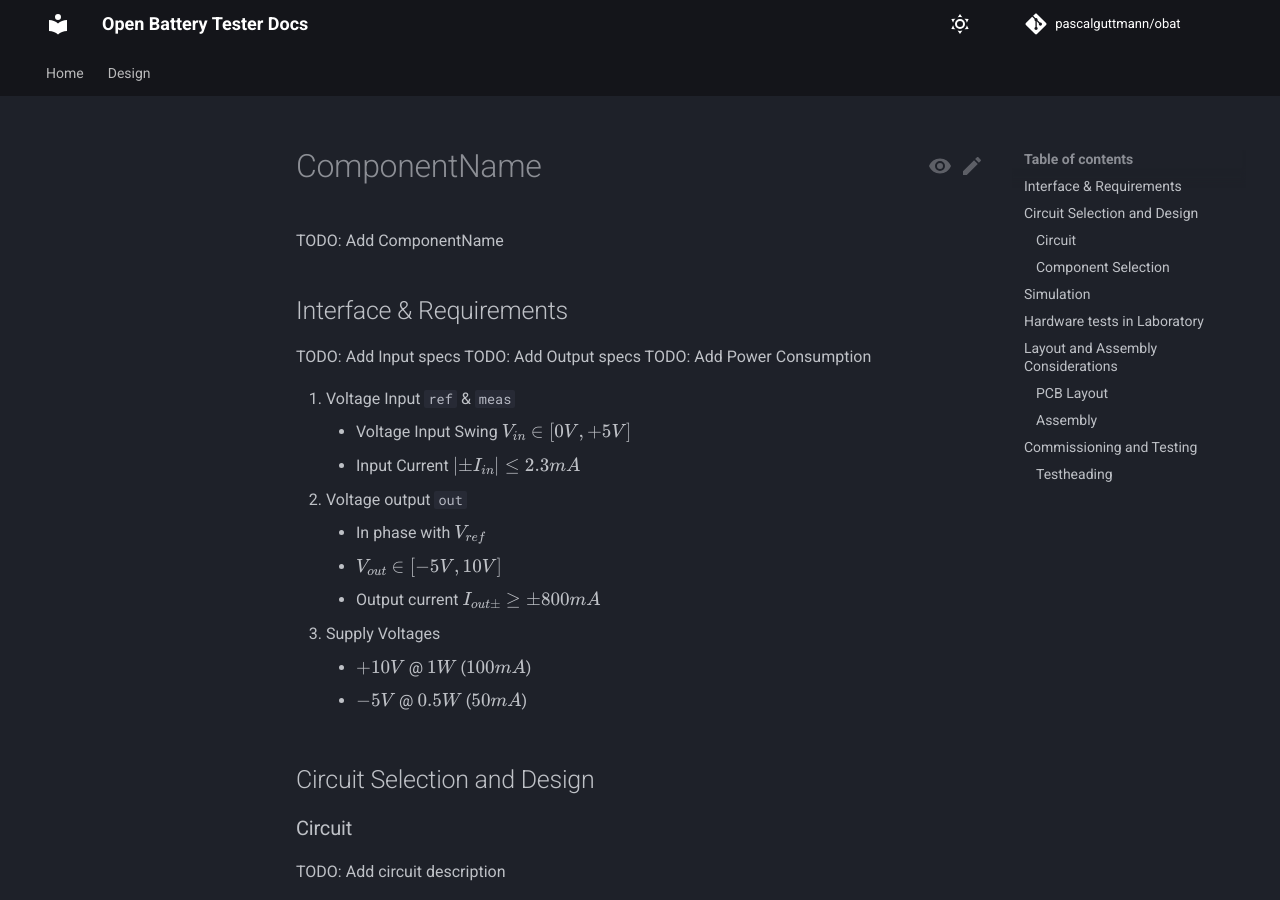
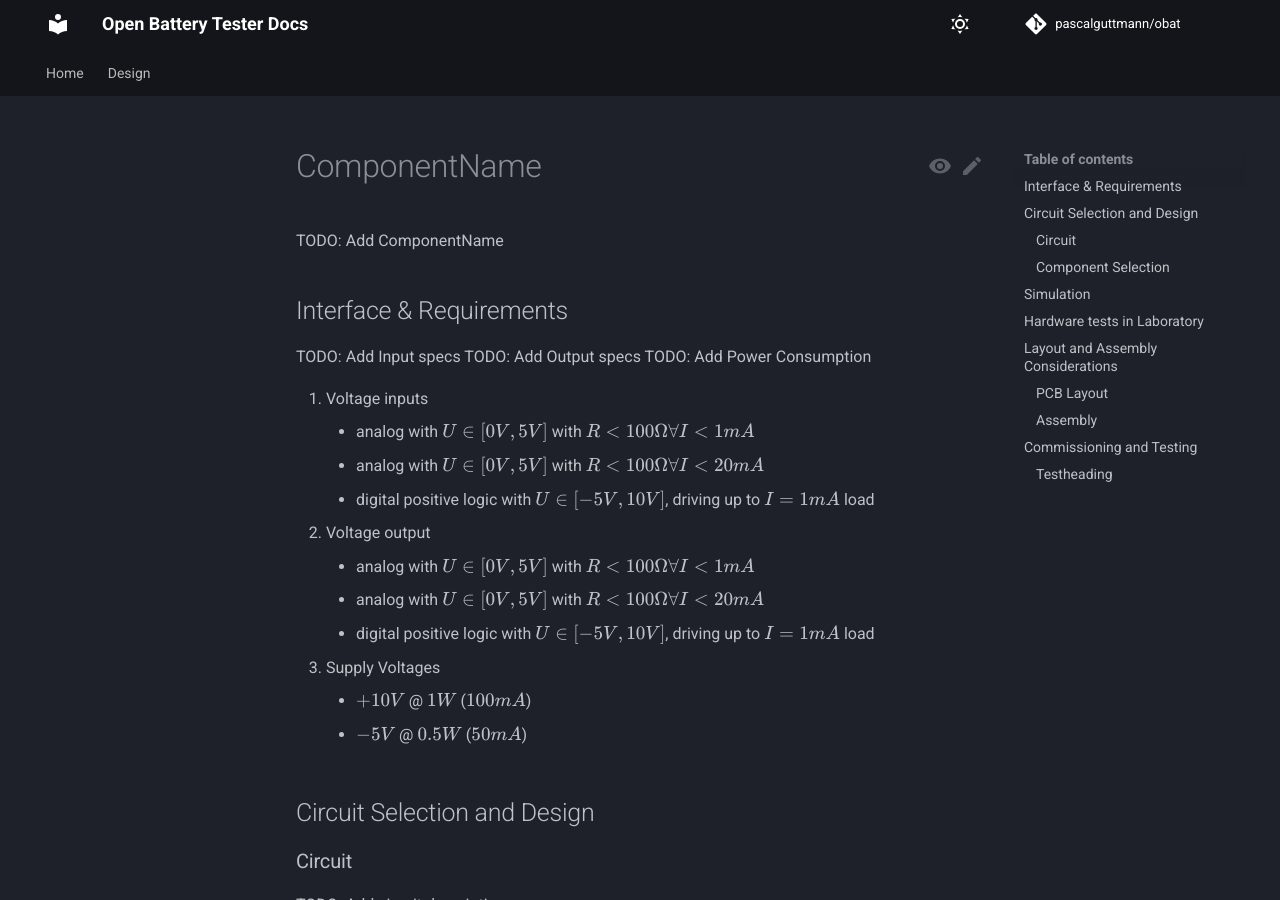
Before and after one commit to pascalguttmann/obat, an MkDocs documentation site: the page built from docs/design/template/ee-component.md, in a window 1280 px wide and 900 px high. Built offline with MkDocs 1.6.1 and Material for MkDocs 9.7.7, drawn with Linux system fonts in a browser that asks for light colours; comment, search, counter and statistics services are not loaded.

Commit message:
add template input output classification

```diff
--- a/docs/design/template/ee-component.md
+++ b/docs/design/template/ee-component.md
@@ -8,13 +8,16 @@ TODO: Add Input specs
 TODO: Add Output specs
 TODO: Add Power Consumption
 
-1. Voltage Input `ref` & `meas`
-    - Voltage Input Swing $V_{in} \in [0V, +5V]$
-    - Input Current $| \pm I_{in} | \leq 2.3mA$
-2. Voltage output `out`
-    - In phase with $V_{ref}$
-    - $V_{out} \in [-5V, 10V]$
-    - Output current $I_{out \pm} \geq \pm 800 mA$
+1. Voltage inputs
+    - analog with $U \in [0V, 5V]$ with $R < 100 \Omega \forall I < 1mA$
+    - analog with $U \in [0V, 5V]$ with $R < 100 \Omega \forall I < 20mA$
+    - digital positive logic with $U \in [-5V, 10V]$, driving up to $I = 1 mA$
+    load
+2. Voltage output
+    - analog with $U \in [0V, 5V]$ with $R < 100 \Omega \forall I < 1mA$
+    - analog with $U \in [0V, 5V]$ with $R < 100 \Omega \forall I < 20mA$
+    - digital positive logic with $U \in [-5V, 10V]$, driving up to $I = 1 mA$
+    load
 3. Supply Voltages
     - $+10V$ @ $1W$ ($100mA$)
     - $-5V$ @ $0.5W$ ($50mA$)
```
